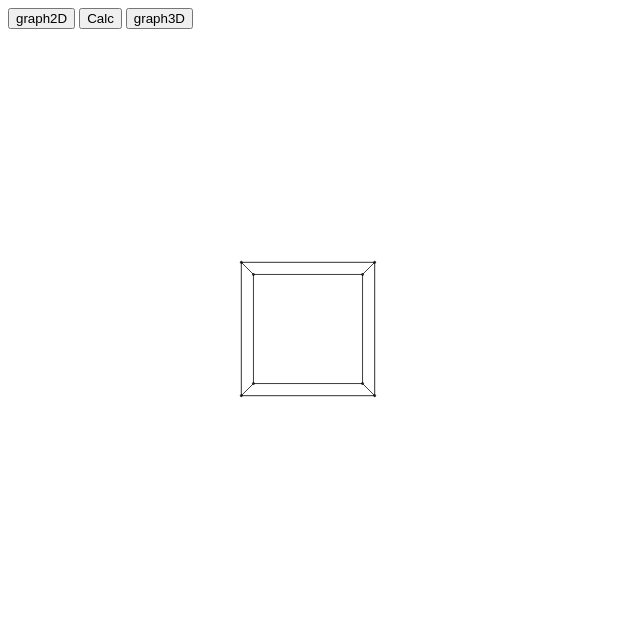
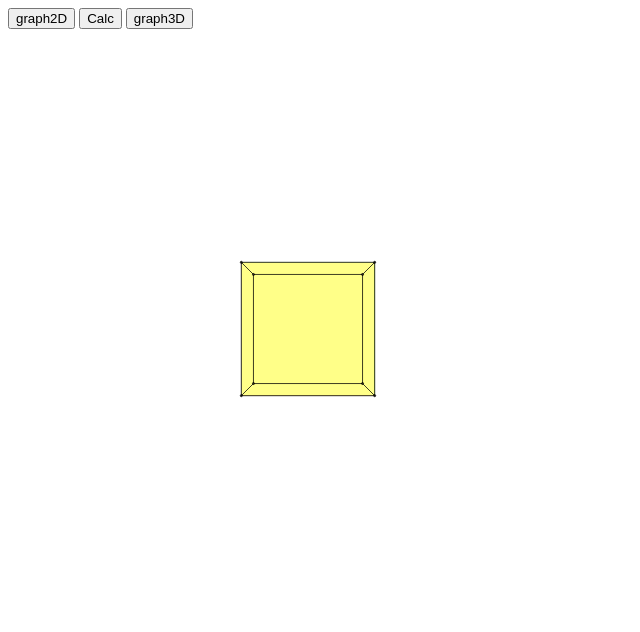
Before and after one commit to Dis1re/custom_framework, a plain HTML site: page index.html in a window 1280 px wide. Shown: the whole page, without its empty margins (0-640 px from the left). Drawn offline with Linux system fonts and the light colour scheme.

Commit message:
добавление полигонов

```diff
--- a/index.html
+++ b/index.html
@@ -24,6 +24,7 @@
     <script src="js/components/Graphic3D/graphic3DTemplate.js"></script>
     <script src="js/modules/Math3D/entities/Point.js"></script>
     <script src="js/modules/Math3D/entities/Edge.js"></script>
+    <script src="js/modules/Math3D/entities/Polygon.js"></script>
     <script src="js/modules/Math3D/entities/Surface.js"></script>
     <script src="js/modules/Math3D/Math3D.js"></script>
 
--- a/js/components/Graphic3D/Graphic3D.js
+++ b/js/components/Graphic3D/Graphic3D.js
@@ -1,7 +1,7 @@
 class Graphic3D extends Component {
     constructor(props) {
         super(props);
-        const WIN = {
+        this.WIN = {
             LEFT: -5,
             BOTTOM: -5,
             WIDTH: 10,
@@ -11,7 +11,7 @@ class Graphic3D extends Component {
         };
         this.graph = new Graph({
             id:'graphic3D',
-            WIN,
+            WIN: this.WIN,
             width: 600,
             height: 600,
             callbacks:{
@@ -23,7 +23,7 @@ class Graphic3D extends Component {
         });
         this.canMove = false;
 
-        this.math3D = new Math3D({WIN});
+        this.math3D = new Math3D(this.WIN);
         this.scene = this.cube();
         this.renderScene();
     }
@@ -90,17 +90,39 @@ class Graphic3D extends Component {
         new Edge(5, 7)
     ];
 
+    const polygons = [
+        new Polygon([0, 1, 3, 2], '#88ff88'),
+        new Polygon([0, 1, 5, 4], '#ff8888'),
+        new Polygon([0, 4, 6, 2], '#8888ff'),
+        new Polygon([7, 5, 1, 3], '#66ff22  '),
+        new Polygon([7, 3, 2, 6], '#88ffff'),
+        new Polygon([7, 6, 4, 5], '#ffff88')
+    ];
+
     return new Surface(
         points,
-        edges
+        edges,
+        polygons
     );
 }
 
     renderScene() {
         this.graph.clear();
-        this.scene.points.forEach(
-            point => this.graph.point(this.math3D.xs(point), this.math3D.ys(point))
+
+        this.math3D.calcDistance(
+            this.scene,
+            this.WIN.CAMERA,
+            'distance'
         );
+        this.math3D.sortByArtistAlgorithm(this.scene);
+        this.scene.polygons.forEach(polygon => {
+            const points = polygon.points.map(index => new Point(
+                this.math3D.xs(this.scene.points[index]),
+                this.math3D.ys(this.scene.points[index])
+            ));
+            this.graph.polygon(points, polygon.color);
+        });
+
         this.scene.edges.forEach(edge => {
             const point1 = this.scene.points[edge.p1];
             const point2 = this.scene.points[edge.p2];
@@ -109,6 +131,11 @@ class Graphic3D extends Component {
                 this.math3D.xs(point2), this.math3D.ys(point2),
             );
         });
+
+        this.scene.points.forEach(
+            point => this.graph.point(this.math3D.xs(point), this.math3D.ys(point))
+        );
+
     }
 
     //куда то добавить метод clear
--- a/js/modules/Math3D/Math3D.js
+++ b/js/modules/Math3D/Math3D.js
@@ -1,5 +1,5 @@
 class Math3D {
-    constructor({WIN}) {
+    constructor(WIN) {
         this.WIN = WIN;
     }
 
@@ -162,5 +162,27 @@ class Math3D {
         point.z = array[2];
     }
 
+    calcDistance(surface, endPoint, name) {
+        surface.polygons.forEach(polygon => {
+            let x=0, y=0, z=0;
+            polygon.points.forEach(index => {
+                x+= surface.points[index].x;
+                y+= surface.points[index].y;
+                z+= surface.points[index].z;
+            });
+            x /= polygon.points.length;
+            y /= polygon.points.length;
+            z /= polygon.points.length;
+            polygon[name] = Math.sqrt(
+                (endPoint.x-x)**2 +
+                (endPoint.y-y)**2 +
+                (endPoint.z-z)**2
+            );//квадратный корень - это очень тяжёлая операция, как синус, косинус и подобные.
+        });
+    }
+
+    sortByArtistAlgorithm(surface) {
+        surface.polygons.sort((a, b) => (a.distance < b.distance)? 1: -1);
+    }
 
 }
--- /dev/null
+++ b/js/modules/Math3D/entities/Polygon.js
@@ -0,0 +1,7 @@
+class Polygon {
+    constructor(points=[], color = '#aa99ff') {
+        this.points = points;
+        this.color = color;
+        this.distance = 0;
+    }
+}
```
